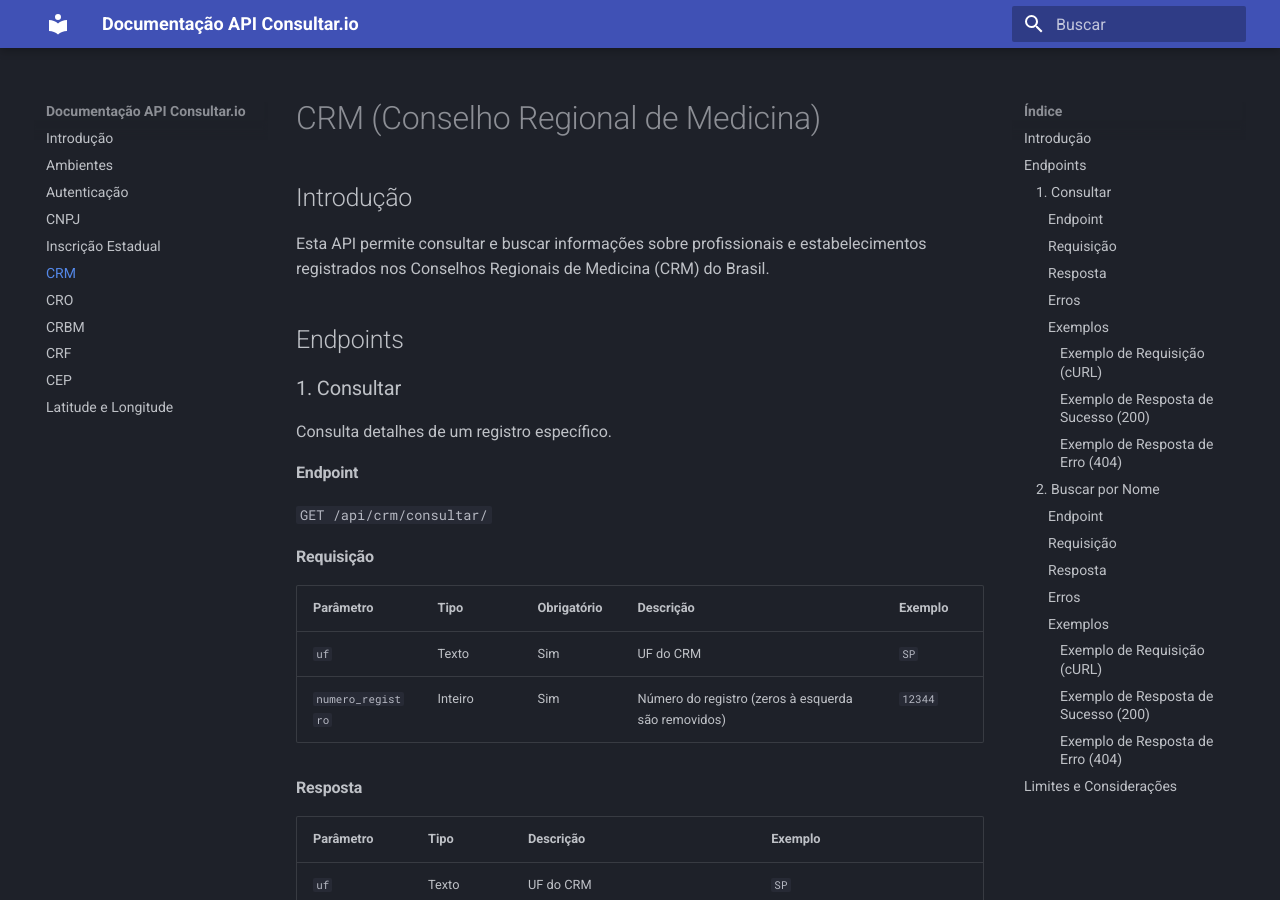
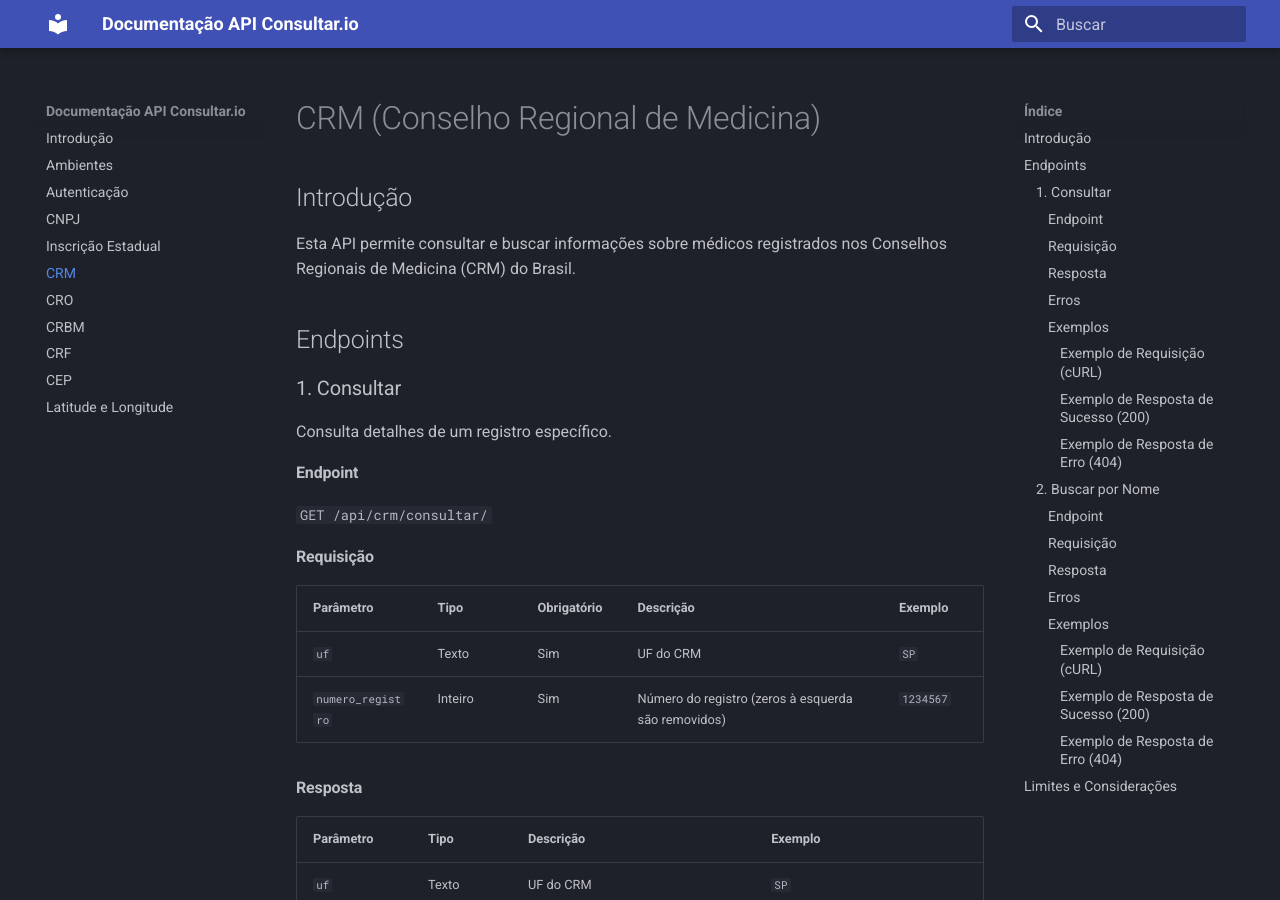
Before and after one commit to consultar-io/doc, an MkDocs documentation site: the page built from docs/crm.md, in a window 1280 px wide and 900 px high. Built offline with MkDocs 1.6.1 and Material for MkDocs 9.7.7, drawn with Linux system fonts in a browser that asks for light colours; some of the changed text lies outside the part shown.

Commit message:
Update CRM documentation to correct example registration number and add an additional response example for clarity.

```diff
--- a/docs/crm.md
+++ b/docs/crm.md
@@ -2,8 +2,8 @@
 
 ## Introdução
 
-Esta API permite consultar e buscar informações sobre profissionais e
-estabelecimentos registrados nos Conselhos Regionais de Medicina (CRM) do Brasil.
+Esta API permite consultar e buscar informações sobre médicos registrados nos
+Conselhos Regionais de Medicina (CRM) do Brasil.
 
 ## Endpoints
 
@@ -17,10 +17,10 @@
 
 #### Requisição
 
-| Parâmetro         | Tipo    | Obrigatório | Descrição                                           | Exemplo |
-| ----------------- | ------- | ----------- | --------------------------------------------------- | ------- |
-| `uf`              | Texto   | Sim         | UF do CRM                                           | `SP`    |
-| `numero_registro` | Inteiro | Sim         | Número do registro (zeros à esquerda são removidos) | `12344` |
+| Parâmetro         | Tipo    | Obrigatório | Descrição                                           | Exemplo   |
+| ----------------- | ------- | ----------- | --------------------------------------------------- | --------- |
+| `uf`              | Texto   | Sim         | UF do CRM                                           | `SP`      |
+| `numero_registro` | Inteiro | Sim         | Número do registro (zeros à esquerda são removidos) | `1234567` |
 
 #### Resposta
 
```
Also changed, not shown: other parts of docs/crm.md (+6 -0 lines).
